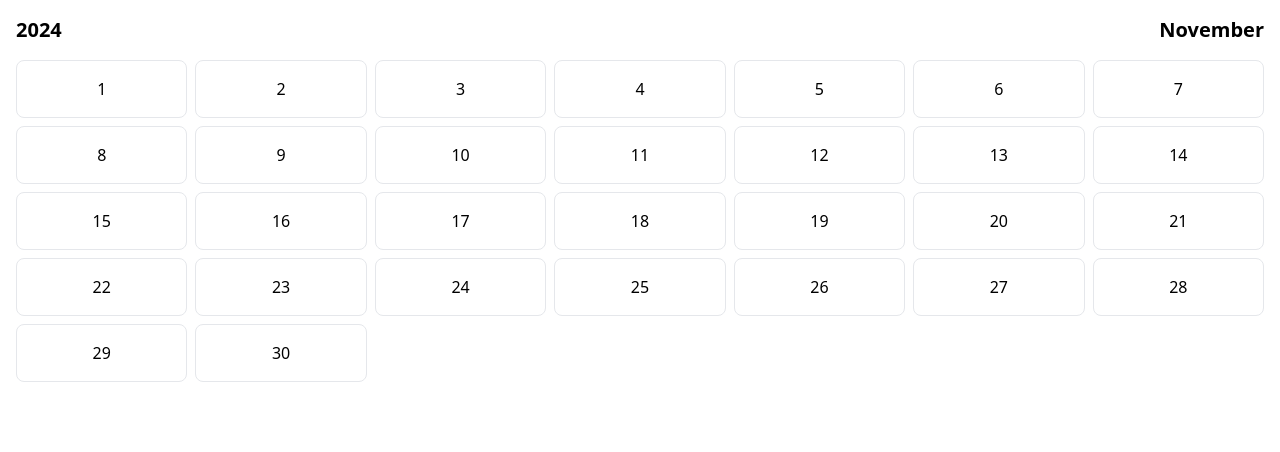
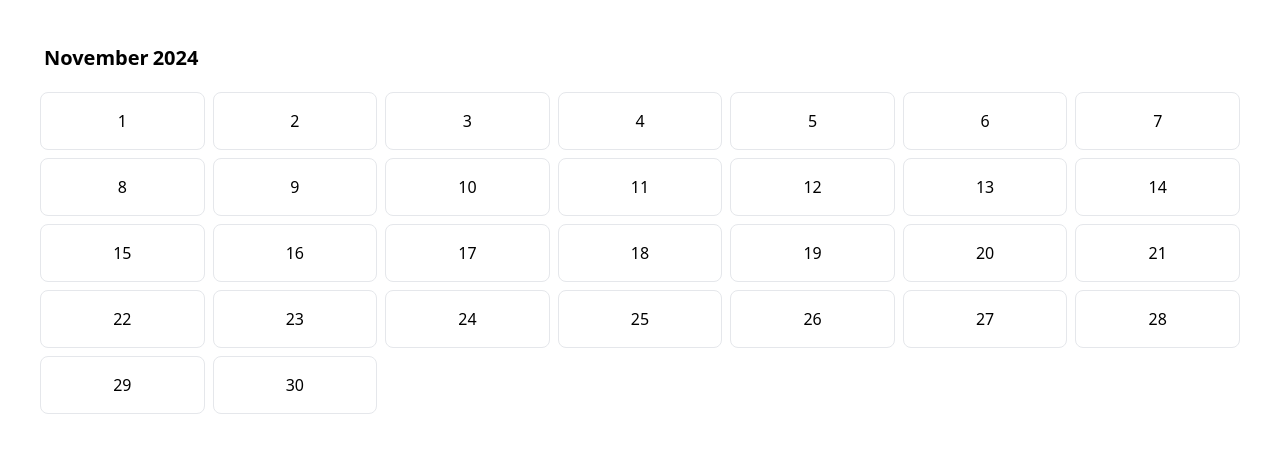
Before and after one commit to Julobulo/Calendar-React, a React (Vite) app in the folder calendar/: page / in a window 1280 px wide. Shown: the top 452 px of the page. Built offline with nearby package versions, Linux system fonts and the light colour scheme.

Commit message:
made month then year aligned to top left

```diff
--- a/calendar/src/components/Calendar.tsx
+++ b/calendar/src/components/Calendar.tsx
@@ -1,4 +1,4 @@
-import React, { useState } from "react";
+import { useState } from "react";
 
 const Calendar = () => {
   const [currentDate, setCurrentDate] = useState(new Date());
@@ -12,12 +12,12 @@ const Calendar = () => {
 
   const handleYearChange = (newYear: number) => {
     setCurrentDate(new Date(newYear, currentDate.getMonth(), 1));
-    setShowYearPopup(false);
+    // setShowYearPopup(false);
   };
 
   const handleMonthChange = (newMonth: number) => {
     setCurrentDate(new Date(currentDate.getFullYear(), newMonth, 1));
-    setShowMonthPopup(false);
+    // setShowMonthPopup(false);
   };
 
   const handleDayClick = (day: number) => {
@@ -48,20 +48,20 @@ const Calendar = () => {
   ];
 
   return (
-    <div className="p-4">
+    <div className="p-10">
       {/* Header */}
-      <div className="flex justify-between items-center mb-4">
+      <div className="mb-4">
         <button
-          className="text-xl font-bold"
+          className="text-xl font-bold m-1"
+          onClick={() => setShowMonthPopup(true)}
+        >
+          {monthNames[month]}
+        </button>
+        <button
+          className="text-xl font-bold m-1 ml-0"
           onClick={() => setShowYearPopup(true)}
         >
           {year}
-        </button>
-        <button
-          className="text-xl font-bold"
-          onClick={() => setShowMonthPopup(true)}
-        >
-          {monthNames[month]}
         </button>
       </div>
 
```
